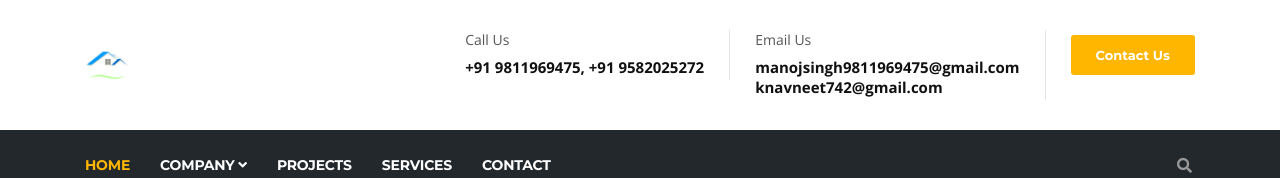
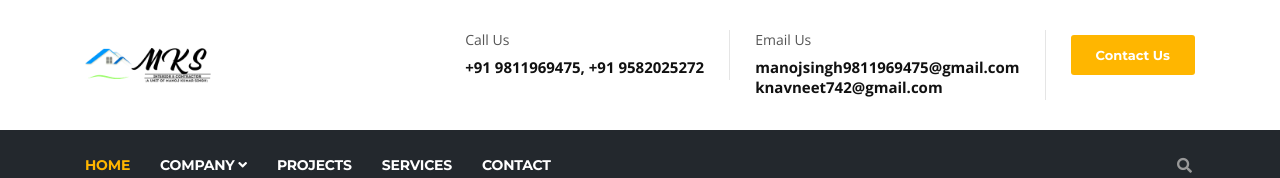
Before and after one commit to Shiitu/MKS-Interior-Contractor, a plain HTML site: page index.html in a window 1280 px wide. Shown: the top 178 px of the page. Drawn offline with nearby package versions, Linux system fonts and the light colour scheme; some packages are replaced by stand-ins of ours; a web font is replaced by a local one.

Commit message:
again logo

```diff
--- a/index.html
+++ b/index.html
@@ -16,7 +16,7 @@
 
   <!-- Favicon
 ================================================== -->
-  <link rel="icon" type="image/png" href="images/u.png">
+  <link rel="icon" type="image/png" href="images/iconss.png">
 
   <!-- CSS
 ================================================== -->
@@ -87,7 +87,7 @@
           <div class="row align-items-center">
             <div class="logo col-lg-3 text-center text-lg-left mb-3 mb-md-5 mb-lg-0">
               <a class="d-block" href="index.html">
-                <img loading="lazy" src="images/iconss.png" alt="MKS logo">
+                <img loading="lazy" src="images/LOGO MKS.png" alt="MKS logo">
               </a>
             </div><!-- logo end -->
 
```
